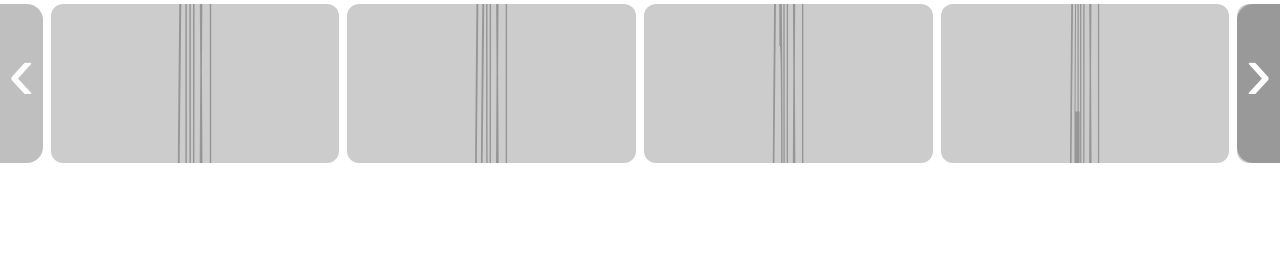
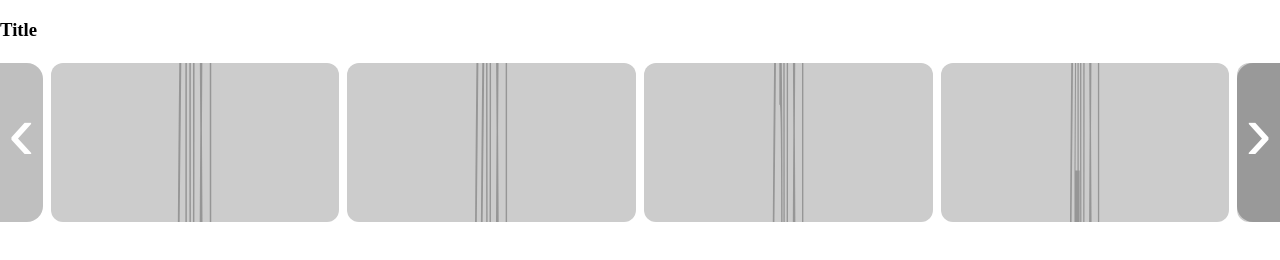
Before and after one commit to Annie-Huang/netflix-sliding-movie-ui, a website: page index.html in a window 1280 px wide. Drawn offline with Linux system fonts and the light colour scheme; placeholder pictures from the web are drawn by us.

Commit message:
Restructure the html to include the row and header section

```diff
--- a/index.html
+++ b/index.html
@@ -12,6 +12,11 @@
     <script src="script.js" defer></script>
   </head>
   <body>
+    <div class="row">
+      <div class="header">
+        <h3 class="title">Title</h3>
+        <div class="progress-bar"></div>
+      </div>
       <div class="container">
         <button class="handle left-handle">
           <div class="text">&#8249;</div>
@@ -31,5 +36,6 @@
           <div class="text">&#8250;</div>
         </button>
       </div>
+    </div>
   </body>
 </html>
```
Lines whose indentation alone changed are shown as unchanged.
